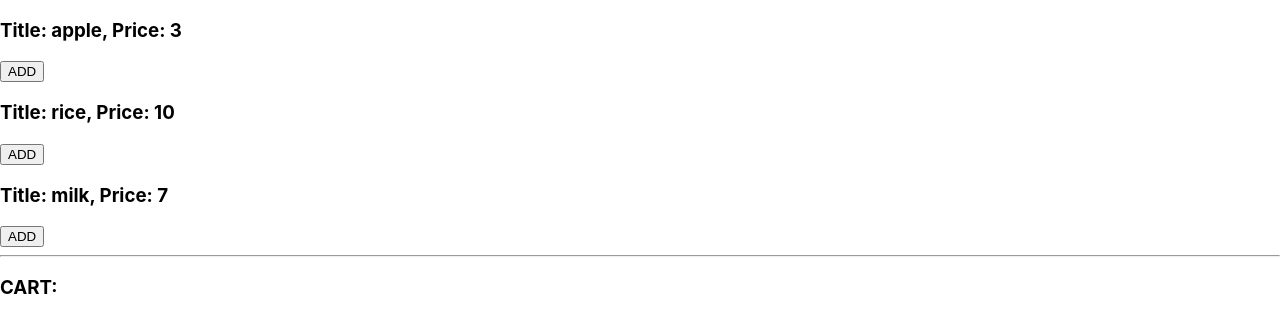
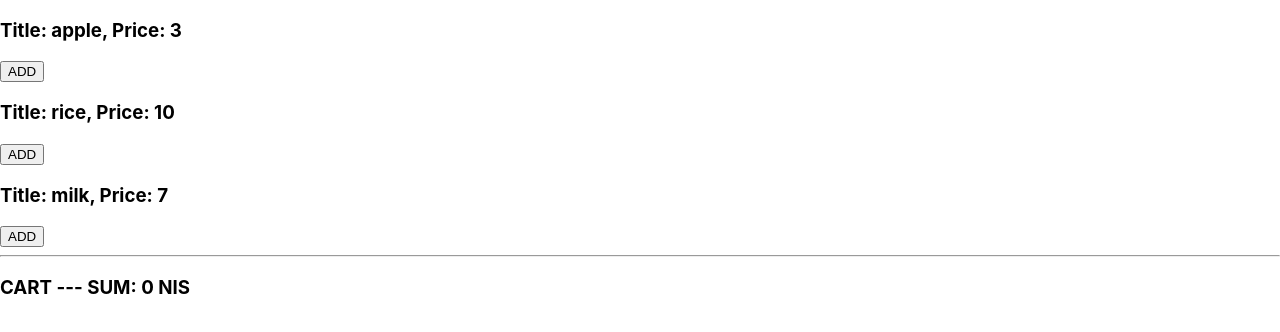
Before and after one commit to liorosenman/my_first_react, a React (Create React App) app: page / in a window 1280 px wide. Shown: the top 332 px of the page. Built offline with nearby package versions, Linux system fonts and the light colour scheme.

Commit message:
commit-9

```diff
--- a/src/Markethw.js
+++ b/src/Markethw.js
@@ -5,9 +5,10 @@ const Markethw = () => {
                 {id:1, desc:"rice", price:10},
                 {id:2, desc:"milk", price:7}];
     const [cart, setCart] = useState([])
-
+    const [total, setTotal] = useState(0)
     useEffect(() => {
         console.table(cart)
+        calcTotal(cart)
     }, [cart])
 
 
@@ -41,12 +42,20 @@ const Markethw = () => {
         return -1;
     }
 
+    const calcTotal = (cart) => {
+        let newTotal = 0;
+        cart.forEach(prod => {
+            newTotal += prod.price * prod.amount;
+        });
+        setTotal(newTotal);
+    }
+
   return (
     <div>
             {products.map(prod =>
              <div key={prod.id}><h3>Title: {prod.desc}, Price: {prod.price}</h3><button onClick={() => addToCart(prod, 1)}>ADD</button></div>)}
              <hr></hr>
-             <h3>CART:</h3>
+             <h3>CART --- SUM: {total} NIS </h3>
              <div>
             {cart.map(prod =>
             <div>
```
